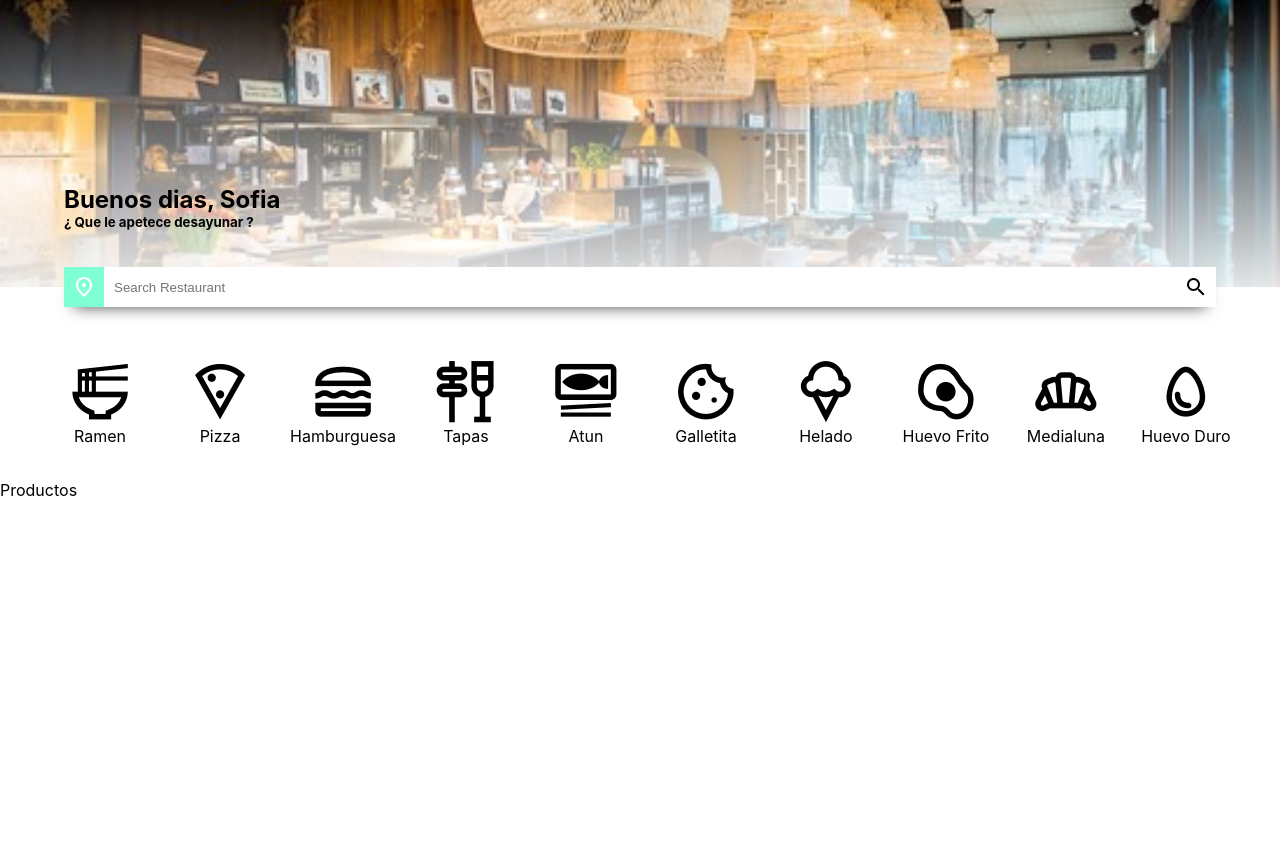
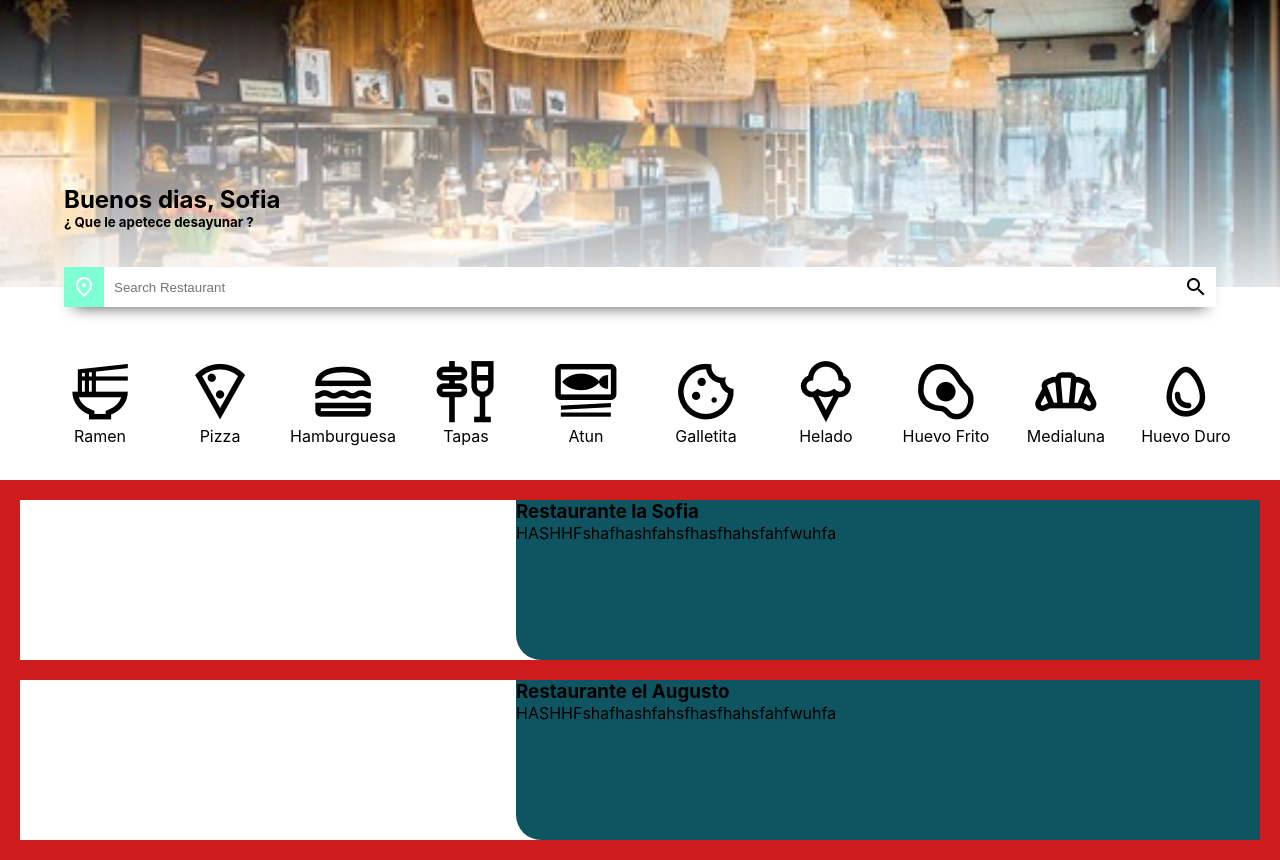
Before and after one commit to AugustoGonzalezz/Tp2_App_Restaurante, a plain HTML site: page index.html in a window 1280 px wide. Before the commit the page ends 800 px from the top, so only its background shows below. Drawn offline with Linux system fonts and the light colour scheme.

Commit message:
Subida de apartado Restaurantes + Links de comida

```diff
--- a/css/bodegones.css
+++ b/css/bodegones.css
@@ -97,7 +97,7 @@ nav.categorias{
     overflow-x: scroll;
 
     & a.btn-cat{
-        color: black;
+        /* color: black; */
         height: 70px;
         flex: 0 0 100px;
         background-color: white;
@@ -106,6 +106,28 @@ nav.categorias{
         justify-content: center;
         align-items: center;
 
+    }
+
+    /*
+            ESTANCIAS DE CADA ENLACE
+        Link = Instancia inicial de un link
+        Active = Cuando hago click sobre el enlace
+        Visited = Enlace visto
+        Hover = Cuando paso el mouse sobre el enlace o cosa
+            ESTANCIAS DE CADA ENLACE
+    */
+
+    a:link{
+        color: rgb(0, 0, 0);
+    }
+    a:visited{
+        color: rgb(7, 185, 31);
+    }
+    a:hover{
+        color: rgb(80, 77, 77);
+    }
+    a:active{
+        text-shadow: 0 0 10px rgb(0, 0, 0);
     }
 }
 /* Hasta aca dentro de HEADER */
@@ -154,3 +176,51 @@ input[type=submit]:hover{
     transform: scale(1.3);
 }
 /* Hasta aca dentro de BUSCADOR */
+
+main{
+    background-color: #ce1c1c;
+    height: 100px auto;
+    width: 100%;
+    padding: 20px;
+
+
+
+    .restaurantes{
+        width: 100%;
+        height: 100px auto;
+        /* background-color: white; */
+        display: flex;
+        flex-direction: column;
+        gap: 20px;
+
+
+        .resto{
+            width: 100%;
+            flex:0 0 160px;
+            /* flex-grow: 0; Es la capacidad del elemento hijo de agrandarce si es necesario */
+            /* flex-shrink: 0; Es la capacidad del elemento hijo de achicarse si es necesario */
+            /* flex-basis: 160px; Establece un ancho minimo al elemento hijo */
+            background-color: chocolate;
+            position: relative;
+
+
+            .imagen_resto{
+                position: absolute;
+                background-color: white;
+                width: 50%;
+                height: 100%;
+                float: left;
+            }
+
+            .desc_resto{
+                position: absolute;
+                float: right;
+                right: 0;
+                height: 100%;
+                width: 60%;
+                background-color: rgb(15, 85, 97);
+                border-bottom-left-radius: 25px;
+            }
+        }
+    }
+}
--- a/index.html
+++ b/index.html
@@ -28,7 +28,7 @@
             </div>
         </section>
         <nav class="categorias">
-            <a href="#" class="btn-cat">
+            <a href="https://google.com" class="btn-cat">
                 <i class="material-icons-outlined f30">
                     ramen_dining
                 </i>
@@ -142,8 +142,30 @@
         </nav>
     </header>
     <main>
-        <section class="productos">
-            Productos
+        <section class="restaurantes">
+            <article class="resto">
+
+                <div class="imagen_resto">
+
+                </div>
+
+                <div class="desc_resto">
+                    <h1>Restaurante la Sofia</h1>
+                    <p>HASHHFshafhashfahsfhasfhahsfahfwuhfa</p>
+                </div>
+
+            </article>
+
+            <article class="resto">
+
+                <div class="imagen_resto"></div>
+
+                <div class="desc_resto">
+                    <h1>Restaurante el Augusto</h1>
+                    <p>HASHHFshafhashfahsfhasfhahsfahfwuhfa</p>
+                </div>
+
+            </article>
         </section>
     </main>
 
```
Also changed, not shown: img/restaurante_uno.png (added).
